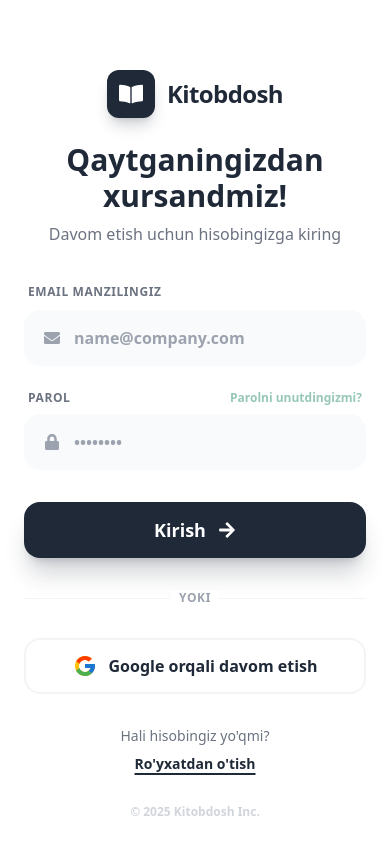
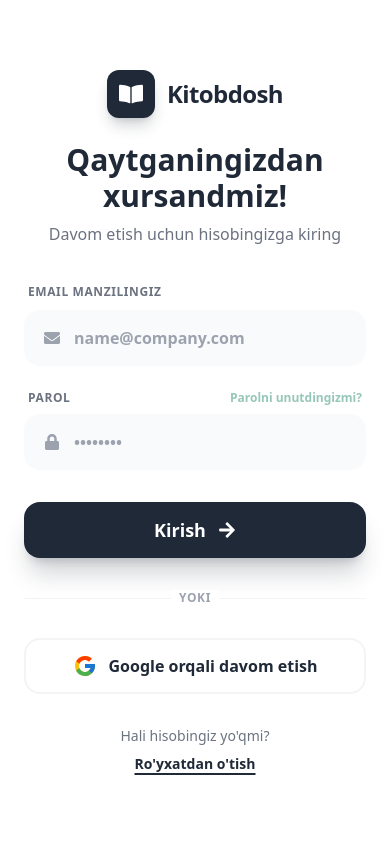
Before and after one commit to ALI254746/kitobdosh, a Next.js app: page / in a window 390 px wide. Built offline with nearby package versions, Linux system fonts and the light colour scheme; no server answers.

Commit message:
ui: remove copyright overlap on mobile

```diff
--- a/app/page.js
+++ b/app/page.js
@@ -459,10 +459,6 @@ export default function AuthPage() {
 
         </div>
 
-        {/* Footer info */}
-        <div className="absolute bottom-6 w-full text-center lg:text-left lg:pl-12">
-             <p className="text-xs text-gray-300 font-bold">&copy; 2025 Kitobdosh Inc.</p>
-        </div>
       </div>
     </motion.div>
   );
```
